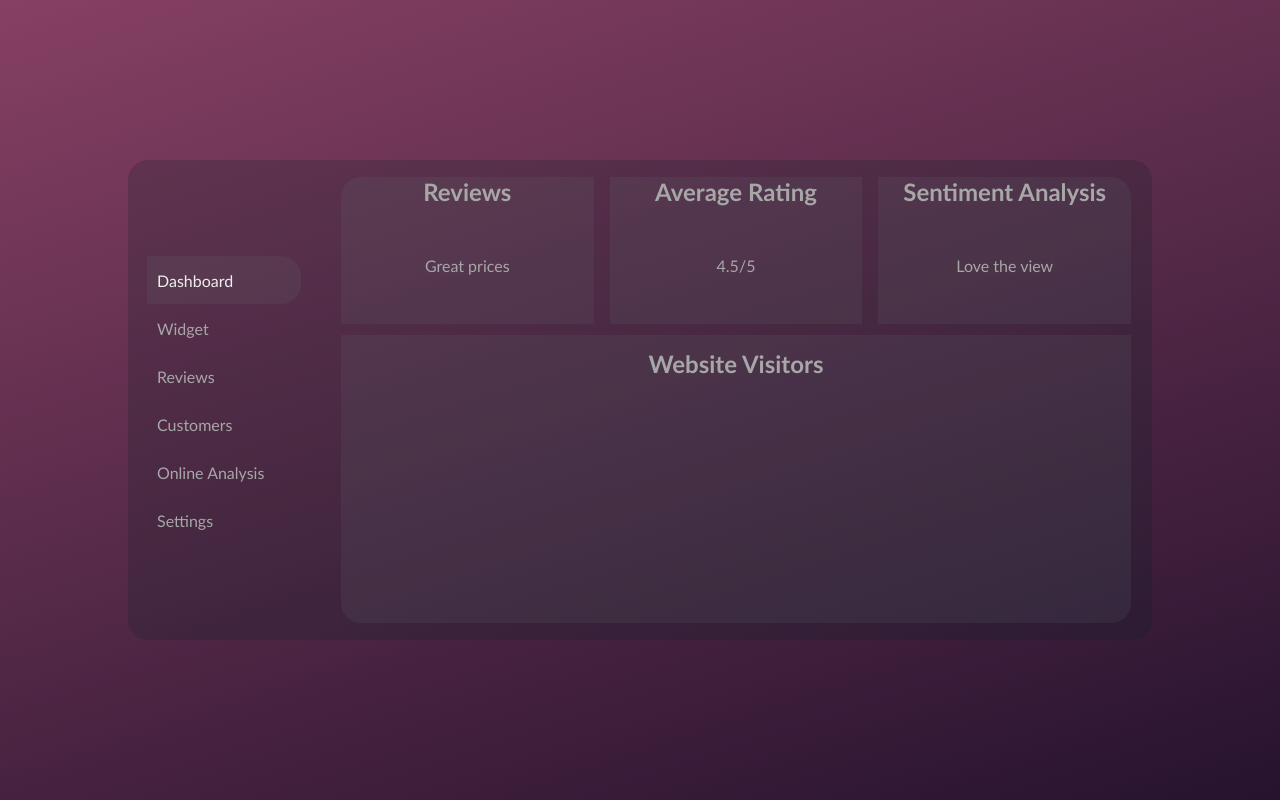
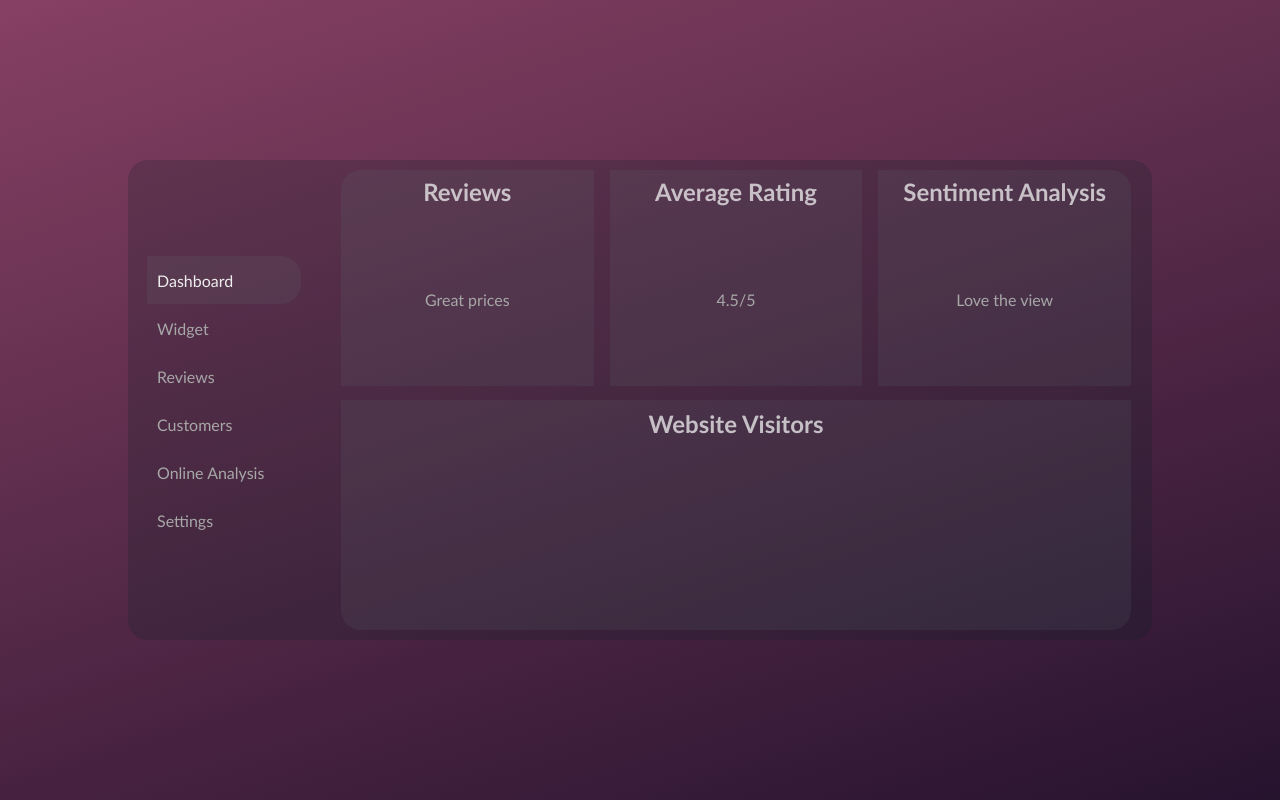
Before and after one commit to BlakeEriks/ringo-homework, a React (Create React App) app in the folder unit-3/dashboard/: page / in a window 1280 px wide. Built offline with nearby package versions, Linux system fonts and the light colour scheme.

Commit message:
Updating font colors

```diff
--- a/unit-3/dashboard/src/App.css
+++ b/unit-3/dashboard/src/App.css
@@ -6,7 +6,6 @@
 
 * {
   font-family: 'Trebuchet MS', 'Lucida Sans Unicode', 'Lucida Grande', 'Lucida Sans', Arial, sans-serif;
-  color: rgb(167, 167, 167);
 }
 
 body {
@@ -42,6 +41,7 @@ main {
   display: flex;
   padding-left: 10px;
   align-items: center;
+  color: rgb(167, 167, 167);
 }
 
 .navbar-element:hover {
@@ -60,7 +60,7 @@ main {
 
 .top-row {
   display: flex;
-  height: 33%;
+  height: 48%;
   width: 95%;
   justify-content: space-between;
 }
@@ -70,7 +70,6 @@ main {
   flex-direction: column;
   align-items: center;
   background: rgba(97, 120, 121, 0.132);
-  /* border-radius: 20px; */
   cursor: pointer;
   transition: 0.2s ease-in-out;
 }
@@ -88,13 +87,13 @@ main {
 }
 
 .card.small {
-  height: 93%;
+  height: 94%;
   width: 32%;
 }
 
 .card.large {
   width: 95%;
-  height: 60%;
+  height: 48%;
   border-radius: 0;
   border-bottom-left-radius: 20px;
   border-bottom-right-radius: 20px;
@@ -106,12 +105,14 @@ main {
   justify-content: center;
   width: 90%;
   height: 20%;
+  color: rgba(240, 240, 240, 0.749);
 }
 
 .card-content {
   display: flex;
   align-items: center;
   height: 85%;
+  color: rgb(167, 167, 167);
 }
 
 .selected {
```
